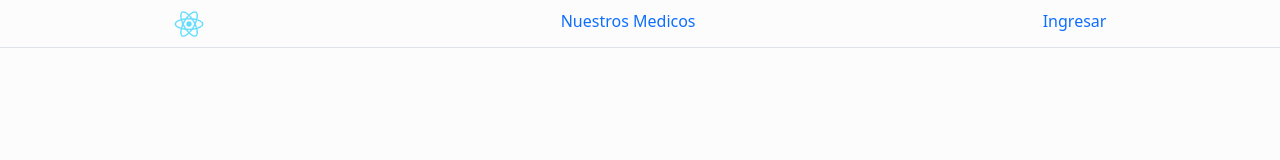
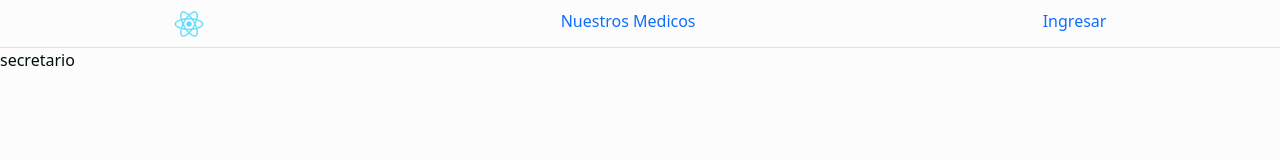
Before and after one commit to sebast825/medical-scheduling-fe, a React (Create React App) app: page /secretarios in a window 1280 px wide. Shown: the top 160 px of the page. Built offline with nearby package versions, Linux system fonts and the light colour scheme.

Commit message:
secretarios route

```diff
--- a/src/pages/index.ts
+++ b/src/pages/index.ts
@@ -9,3 +9,4 @@ export const NuestrosMedicos = React.lazy(() => import('./home/NuestrosMedicos')
 export const PacienteHome = React.lazy(()=>import('./paciente/PacienteHome'))
 export const CrearTurno = React.lazy(()=> import ('./paciente/CrearTurno'))
 export const InformacionPersonal = React.lazy(()=> import ('./paciente/InformacionPersonal'))
+export const SecretarioHome = React.lazy(()=> import ('./secretario/SecretarioHome'))
--- /dev/null
+++ b/src/pages/secretario/SecretarioHome.tsx
@@ -0,0 +1,6 @@
+
+function SecreatarioHome (){
+   return <>secretario</>
+}
+
+export default SecreatarioHome;
--- a/src/routes/routerConfig.tsx
+++ b/src/routes/routerConfig.tsx
@@ -1,4 +1,4 @@
-import { Home, Login, NuestrosMedicos, PacienteHome,CrearTurno, InformacionPersonal} from "../pages/index"
+import { Home, Login, NuestrosMedicos, PacienteHome,CrearTurno, InformacionPersonal, SecretarioHome} from "../pages/index"
 
 export const routes = [
    {
@@ -28,5 +28,9 @@ export const routes = [
    {
       path: '/pacientes/informacion',
      element: <InformacionPersonal/>
+   },
+   {
+      path: '/secretarios',
+     element: <SecretarioHome/>
    }
 ]
```
